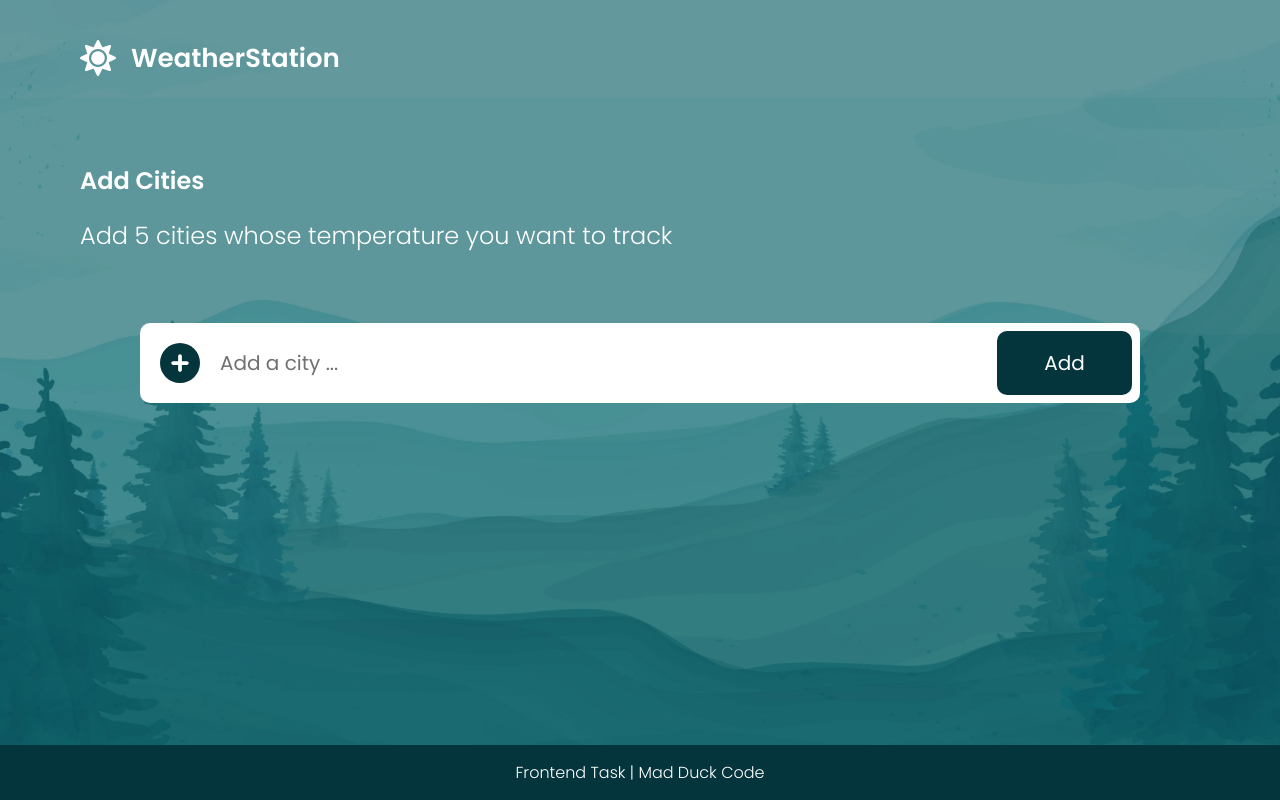
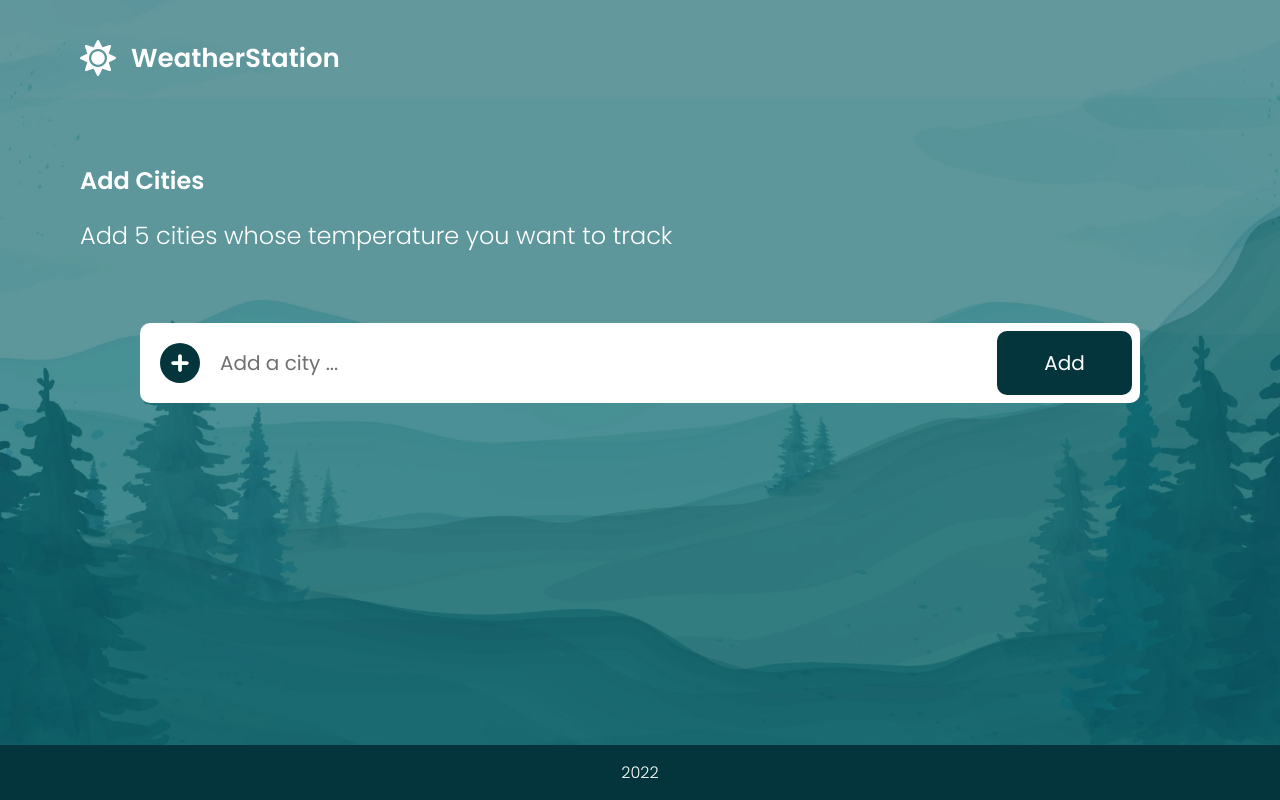
Before and after one commit to andrijanicam/weather-app, a Vue app: page / in a window 1280 px wide. Built offline with nearby package versions, Linux system fonts and the light colour scheme.

Commit message:
change footer

```diff
--- a/src/App.vue
+++ b/src/App.vue
@@ -12,7 +12,7 @@
 
   <footer>
     <div class="container">
-      <div> Frontend Task | Mad Duck Code </div>
+      <div> 2022 </div>
     </div>
   </footer>
 </template>
```
